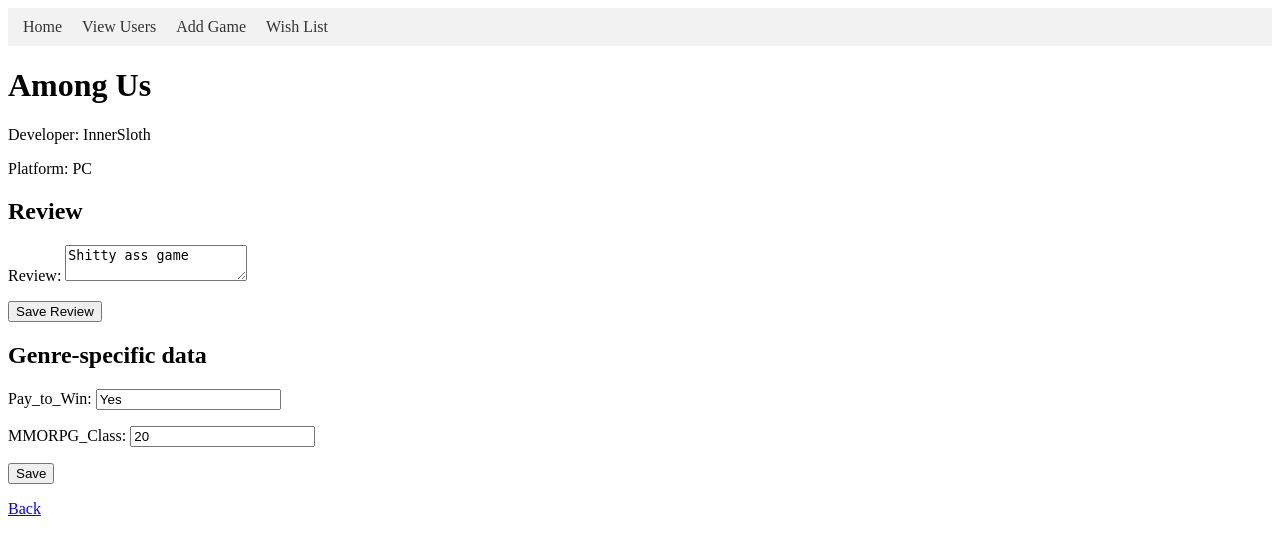
After one commit to ralphsulioti/CS4750Project, a Flask app: page /view-details/6 in a window 1280 px wide. The commit adds this page. Shown: the top 555 px of the page. Run offline with Flask 3, Linux system fonts and the light colour scheme; data comes from the database, SQL or seed files in the repository; both versions use the stored data as it was after the commit.

Commit message:
Details page

```diff
--- a/app.py
+++ b/app.py
@@ -1,7 +1,7 @@
 from flask import Flask, render_template, request, flash, redirect, url_for, jsonify
 import sqlite3
 from flask_wtf import FlaskForm
-from wtforms import StringField, SubmitField, FloatField, SelectField, IntegerField, FloatField, SubmitField
+from wtforms import StringField, SubmitField, SelectField, IntegerField, FloatField, TextAreaField
 from wtforms.validators import DataRequired, NumberRange
 
 
@@ -26,8 +26,6 @@ def create_db():
     cursor_obj.execute("DROP TABLE IF EXISTS Game")
     connection_obj.commit()
     cursor_obj.execute("DROP TABLE IF EXISTS UserGame")
-    connection_obj.commit()
-    cursor_obj.execute("DROP TABLE IF EXISTS Reviews")
     connection_obj.commit()
     cursor_obj.execute("DROP TABLE IF EXISTS WishListGame")
     connection_obj.commit()
@@ -245,7 +243,7 @@ def create_db():
     cursor_obj.execute("INSERT INTO Fighting (GameID) SELECT GameID FROM Game WHERE Game_Genre = 'Fighting'")
     cursor_obj.execute("INSERT INTO Horror (GameID) SELECT GameID FROM Game WHERE Game_Genre = 'Horror'")
     cursor_obj.execute("INSERT INTO Racing (GameID) SELECT GameID FROM Game WHERE Game_Genre = 'Racing'")
-    cursor_obj.execute("INSERT INTO Platformer (GameID) SELECT GameID FROM Game WHERE Game_Genre = 'Platform'")
+    cursor_obj.execute("INSERT INTO Platformer (GameID) SELECT GameID FROM Game WHERE Game_Genre = 'Platformer'")
     cursor_obj.execute("INSERT INTO Shooter (GameID) SELECT GameID FROM Game WHERE Game_Genre = 'Shooter'")
     cursor_obj.execute("INSERT INTO MMORPG (GameID) SELECT GameID FROM Game WHERE Game_Genre = 'MMORPG'")
     cursor_obj.execute("INSERT INTO RPG (GameID) SELECT GameID FROM Game WHERE Game_Genre = 'RPG'")
@@ -277,6 +275,64 @@ class WishListForm(FlaskForm):
     priority = IntegerField('Priority:', validators=[DataRequired()])
     submit = SubmitField('Add to Wishlist')
 
+
+class ReviewForm(FlaskForm):
+    review = TextAreaField('Review', validators=[DataRequired()])
+    submit = SubmitField('Save Review')
+
+def create_form(field_names):
+    class DynamicForm(FlaskForm):
+        pass
+
+    for field_name in field_names:
+        setattr(DynamicForm, field_name, StringField(field_name))
+
+    setattr(DynamicForm, "submit", SubmitField("Save"))
+    return DynamicForm
+
+
+@app.route('/view-details/<int:game_id>', methods=['GET', 'POST'])
+def view_details(game_id):
+    conn = sqlite3.connect('CS4750Project.db')
+    c = conn.cursor()
+
+    # retrieve the game from the Game table and UserGame table
+    c.execute("SELECT Game.GameID, Game.Game_Name, Game.Game_Developer, Game.Game_Platform, Game.Game_Genre, UserGame.Review FROM Game JOIN UserGame ON Game.GameID = UserGame.GameID WHERE Game.GameID = ?", (game_id,))
+    game = c.fetchone()
+
+    genre_table = game[4]
+    c.execute(f"PRAGMA table_info({genre_table})")
+    columns = [column[1] for column in c.fetchall()]
+
+    c.execute(f"SELECT {', '.join(columns)} FROM {genre_table} WHERE GameID = ?", (game_id,))
+    genre_data = c.fetchone()
+
+    form_review = ReviewForm()
+    form_genre = create_form(columns[1:])()
+
+    if request.method == 'GET':
+        form_review.review.data = game[5]
+        for field_name, data in zip(columns[1:], genre_data[1:]):
+            getattr(form_genre, field_name).data = data
+
+    if form_review.validate_on_submit():
+        # update the review in the UserGame table
+        c.execute("UPDATE UserGame SET Review = ? WHERE GameID = ?", (form_review.review.data, game_id))
+        conn.commit()
+        flash('Review updated successfully!')
+        return redirect(url_for('view_details', game_id=game_id))
+
+    if form_genre.validate_on_submit():
+        # Update the genre data in the genre table
+        updates = ", ".join(f"{field_name} = ?" for field_name in columns[1:])
+        c.execute(f"UPDATE {genre_table} SET {updates} WHERE GameID = ?", (*[getattr(form_genre, field_name).data for field_name in columns[1:]], game_id))
+        conn.commit()
+        flash('Genre data updated successfully!')
+        return redirect(url_for('view_details', game_id=game_id))
+
+    conn.close()
+
+    return render_template('view_details.html', game=game, form_review=form_review, form_genre=form_genre)
 
 @app.route("/get-games")
 def get_games():
@@ -360,6 +416,7 @@ def delete_user():
     connection_obj.close()
 
     return f"User {user_name} deleted successfully. <a href='/get-users'>Return to User List</a>"
+
 @app.route('/')
 def home():
     conn = sqlite3.connect('CS4750Project.db')
@@ -442,6 +499,7 @@ def edit_game(game_id):
 
     return render_template('edit_game.html', form=form)
 
+
 @app.route('/delete-game/<int:game_id>', methods=['POST'])
 def delete_game(game_id):
     # connect to the database
@@ -455,6 +513,7 @@ def delete_game(game_id):
 
     flash('Game deleted successfully!')
     return redirect(url_for('home'))
+
 
 @app.route('/confirm-delete/<int:game_id>')
 def confirm_delete(game_id):
@@ -509,8 +568,6 @@ def wishlist():
     return render_template("wishlist.html", form=form, wishlist=wishlist)
 
 
-
-
 @app.route("/connect")
 def connect():
 
--- a/templates/landingPage.html
+++ b/templates/landingPage.html
@@ -83,6 +83,9 @@
                 <a href="{{ url_for('confirm_delete', game_id=game[0]) }}">
                     <button class="confirm-delete-button">Delete</button>
                 </a>
+                <a href="{{ url_for('view_details', game_id=game[0]) }}">
+                    <button class="details-button">Details </button>
+                </a>
             </td>
         </tr>
         {% endfor %}
--- /dev/null
+++ b/templates/view_details.html
@@ -0,0 +1,25 @@
+{% include 'navbar.html' %}
+
+{% block content %}
+<h1>{{ game[1] }}</h1>
+<p>Developer: {{ game[2] }}</p>
+<p>Platform: {{ game[3] }}</p>
+
+<h2>Review</h2>
+<form method="POST">
+    {{ form_review.hidden_tag() }}
+    <p>Review: {{ form_review.review }}</p>
+    <p>{{ form_review.submit }}</p>
+</form>
+
+<h2>Genre-specific data</h2>
+<form method="POST">
+    {{ form_genre.hidden_tag() }}
+    {% for field in form_genre if field.name != 'csrf_token' and field.name != 'submit' %}
+        <p>{{ field.label }}: {{ field }}</p>
+    {% endfor %}
+    <p>{{ form_genre.submit }}</p>
+</form>
+
+<a href="{{ url_for('home') }}">Back</a>
+{% endblock %}
```
Also changed, not shown: CS4750Project.db.
